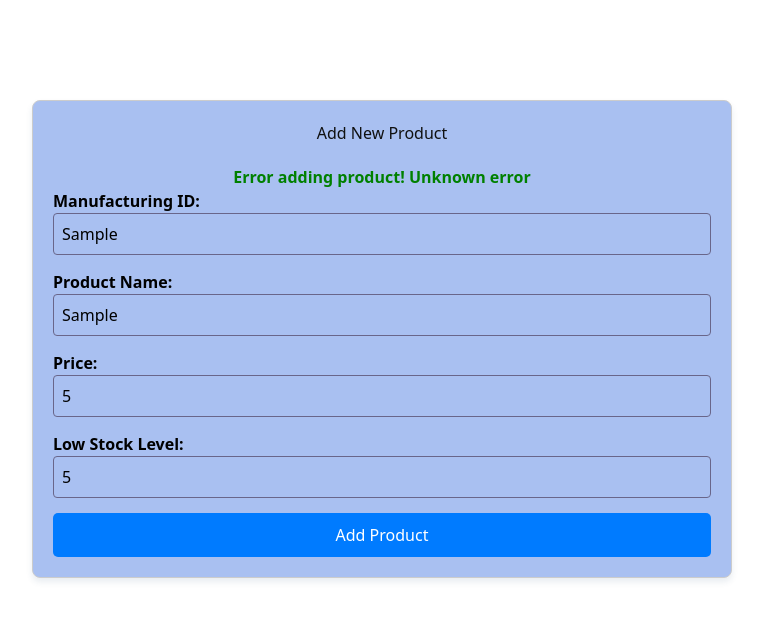
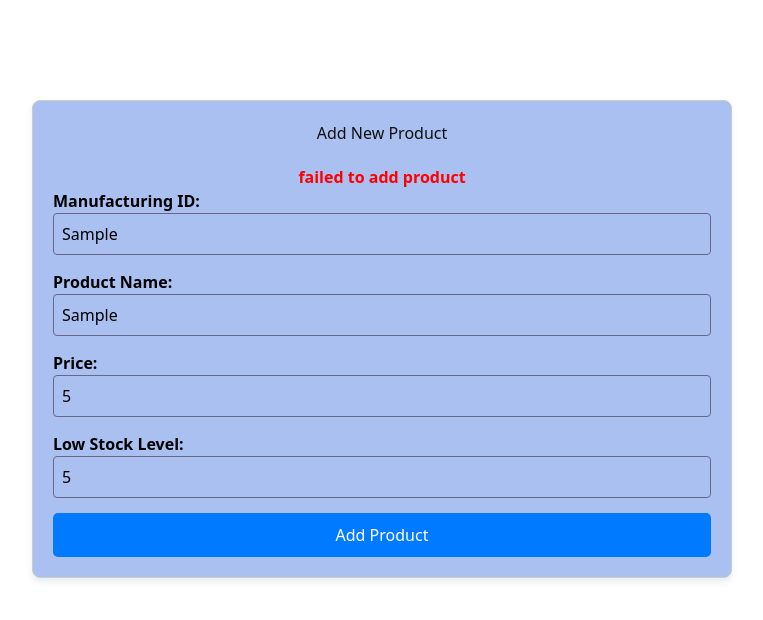
Before and after one commit to itp-ProjectGroup/nexxabiz1.1, a React (Vite) app in the folder frontend/: page / in a window 1280 px wide. Both pictures are taken after typing "Sample", "Sample", "5", "5" into the empty fields and a click on the button "Add Product". Shown: the top 620 px of the page, without its empty margins (258-1021 px from the left). Built offline with nearby package versions, Linux system fonts and the light colour scheme; no server answers.

Commit message:
style succefull message./style

```diff
--- a/frontend/src/components/ProductForm.css
+++ b/frontend/src/components/ProductForm.css
@@ -17,9 +17,15 @@
 }
 .message{
     text-align: center;
-    color: green;
     font-weight: bold;
 }
+.success{
+    color: green;
+}
+.error{
+    color:red;
+}
+
 
 .product-form .form-group{
     margin-bottom: 15px;
--- a/frontend/src/components/ProductForm.jsx
+++ b/frontend/src/components/ProductForm.jsx
@@ -24,20 +24,27 @@ const ProductForm = () => {
     console.log('Sending product data:', product);  // Add this line to log the product details
     try {
       const response = await axios.post('http://localhost:5000/api/products', product);
-      setMessage(response.data.message);
+      setMessage({ text: response.data.message, type: "success" });
       setProduct({ manufacturingID: '', productName: '', price: '',lowStockLevel: '', }); // Clear form
     } catch (error) {
-      //setMessage('Error adding product!');
-      console.error('Error adding product:', error.response ? error.response.data : error.message);
-      //setMessage(`Error adding product! ${error.response ? error.response.data.message : error.message}`);
-      setMessage(`Error adding product! ${error.response?.data?.message || 'Unknown error'}`);
+
+      //console.error('Error adding product:', error.response ? error.response.data : error.message);
+
+      setMessage({ text:error.response?.data?.message || "failed to add product",
+        type: "error"
+      });
     }
   };
 
   return (
     <div className='product-form-container'>
       <h1 className="form-title">Add New Product</h1>
-      {message && <p className="message">{message}</p>}
+      {message.text && (
+        <p className={`message ${message.type === "success" ? "success" : "error"}`}>
+          {message.text}
+        </p>
+        )
+      }
       <form onSubmit={handleSubmit}  className="product-form">
         <div className="form-group">
           <label htmlFor="manufacturingID">Manufacturing ID:</label>
```
